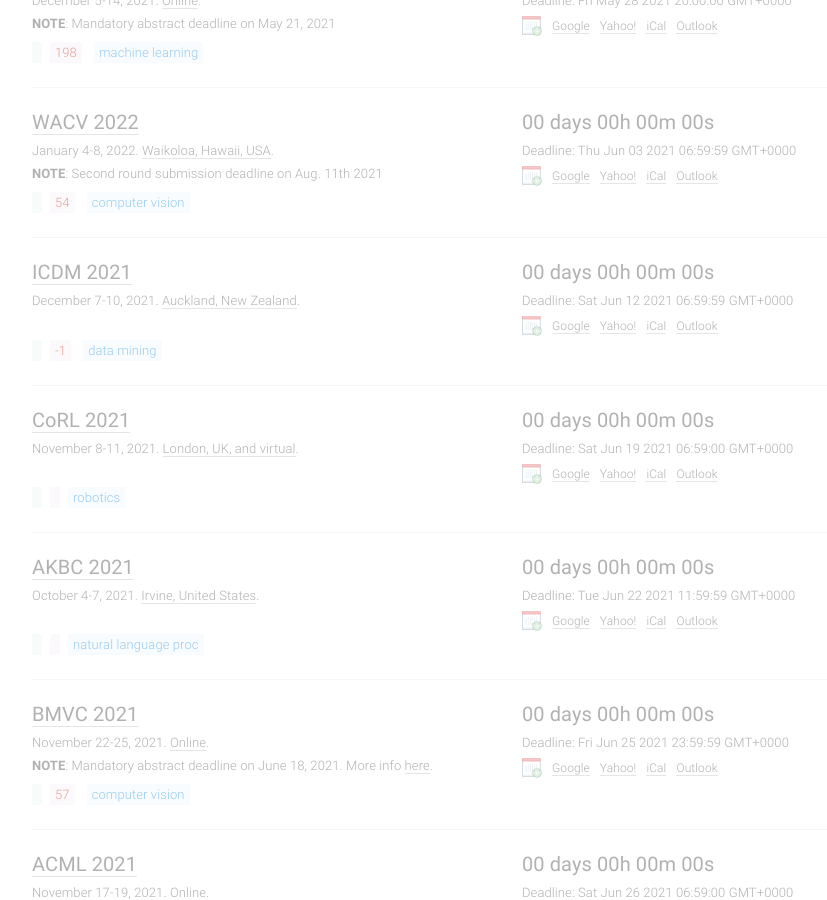
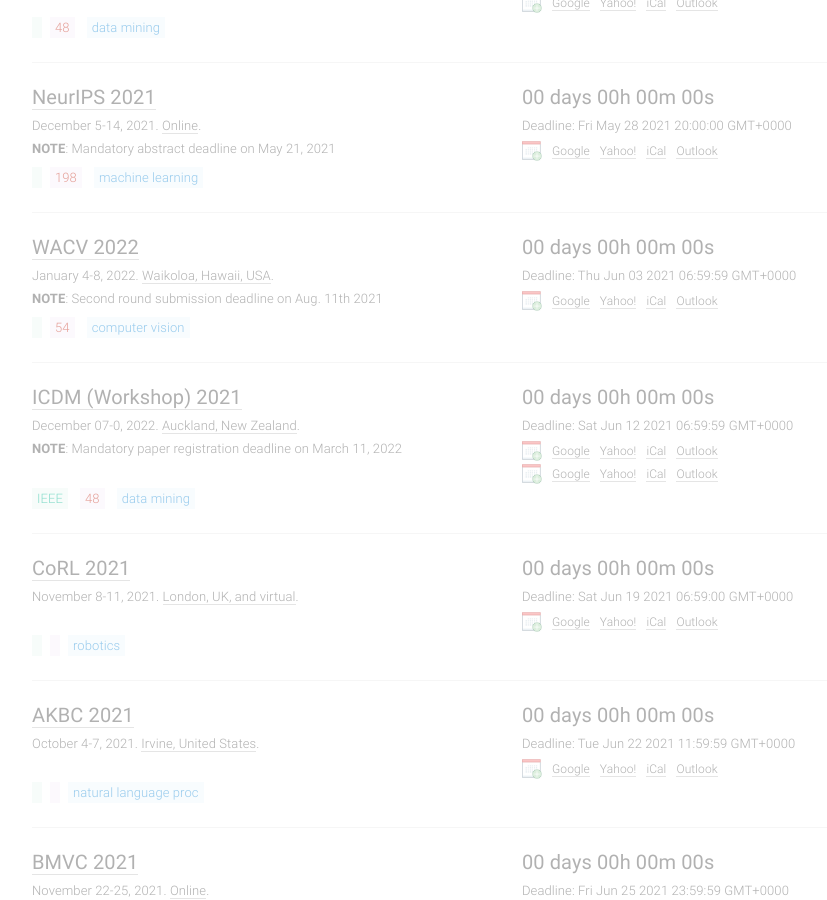
Before and after one commit to paperswithcode/ai-deadlines, a Jekyll site: the page built from index.html, in a window 1280 px wide and 900 px high, scrolled down 10452 px. Shown: the whole window, without its empty margins (133-960 px from the left). Built offline with Jekyll 4.4.1, drawn with Linux system fonts in a browser that asks for light colours; comment, search, counter and statistics services are not loaded; some of the changed text lies outside the part shown.

Commit message:
Update conferences.yml

```diff
--- a/_data/conferences.yml
+++ b/_data/conferences.yml
@@ -1,4 +1,18 @@
 ---
+- title: ICDM (Workshop)
+  long: International Conference on Data Mining
+  hindex: 48
+  year: 2021
+  id: icdm21
+  link: https://icdm2021.auckland.ac.nz/
+  deadline: '2021-09-03 23:59:59'
+  timezone: UTC-12
+  date: December 07-0, 2022
+  place: Auckland, New Zealand
+  sub: DM
+  host: IEEE
+  abstract_deadline: '2022-03-11 23:59:59'
+  note: '<b>NOTE</b>: Mandatory paper registration deadline on March 11, 2022'
 
 - title: ESEC/FSE
   long: Joint European Software Engineering Conference and Symposium on the Foundations of Software Engineering
```
